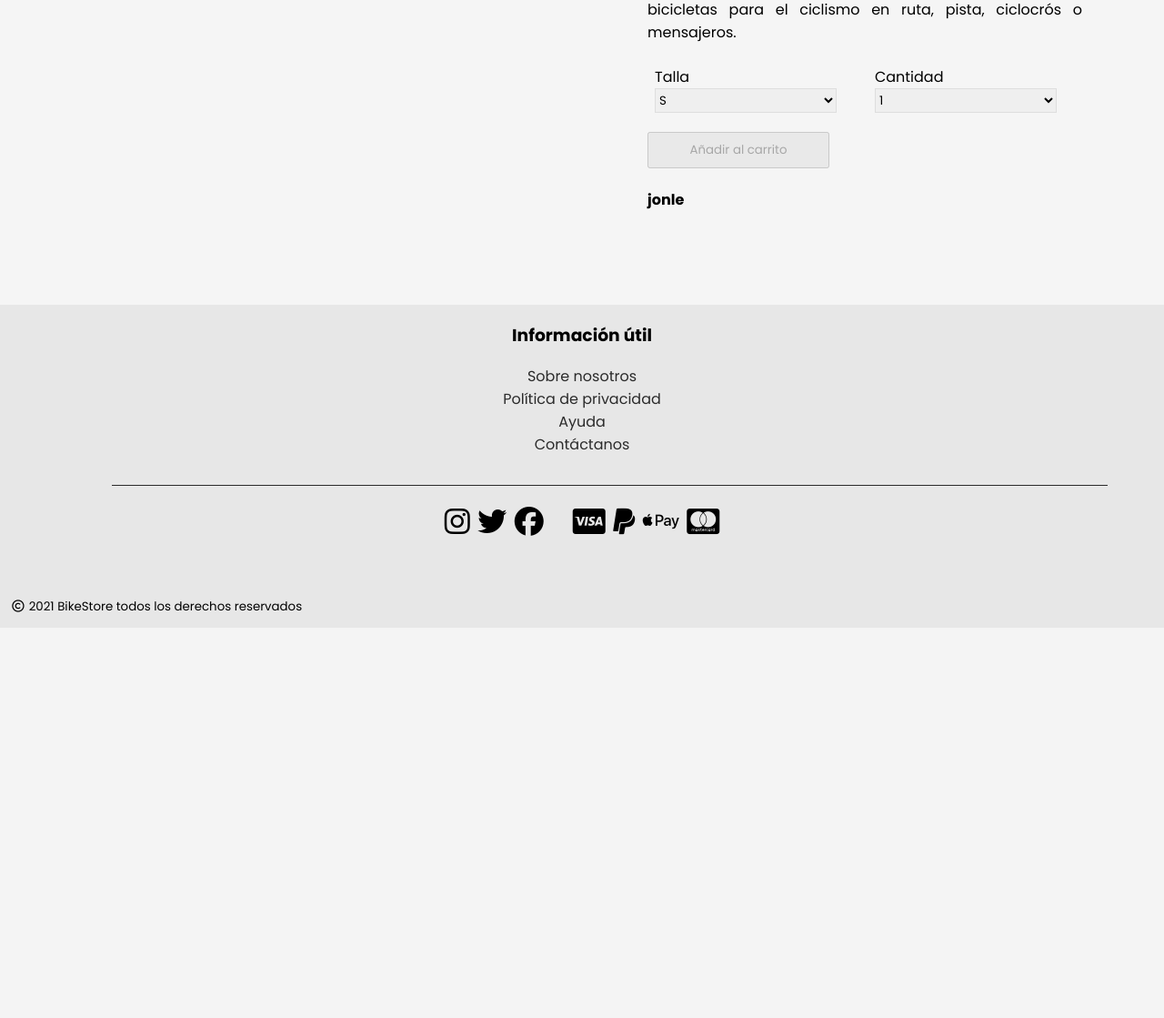
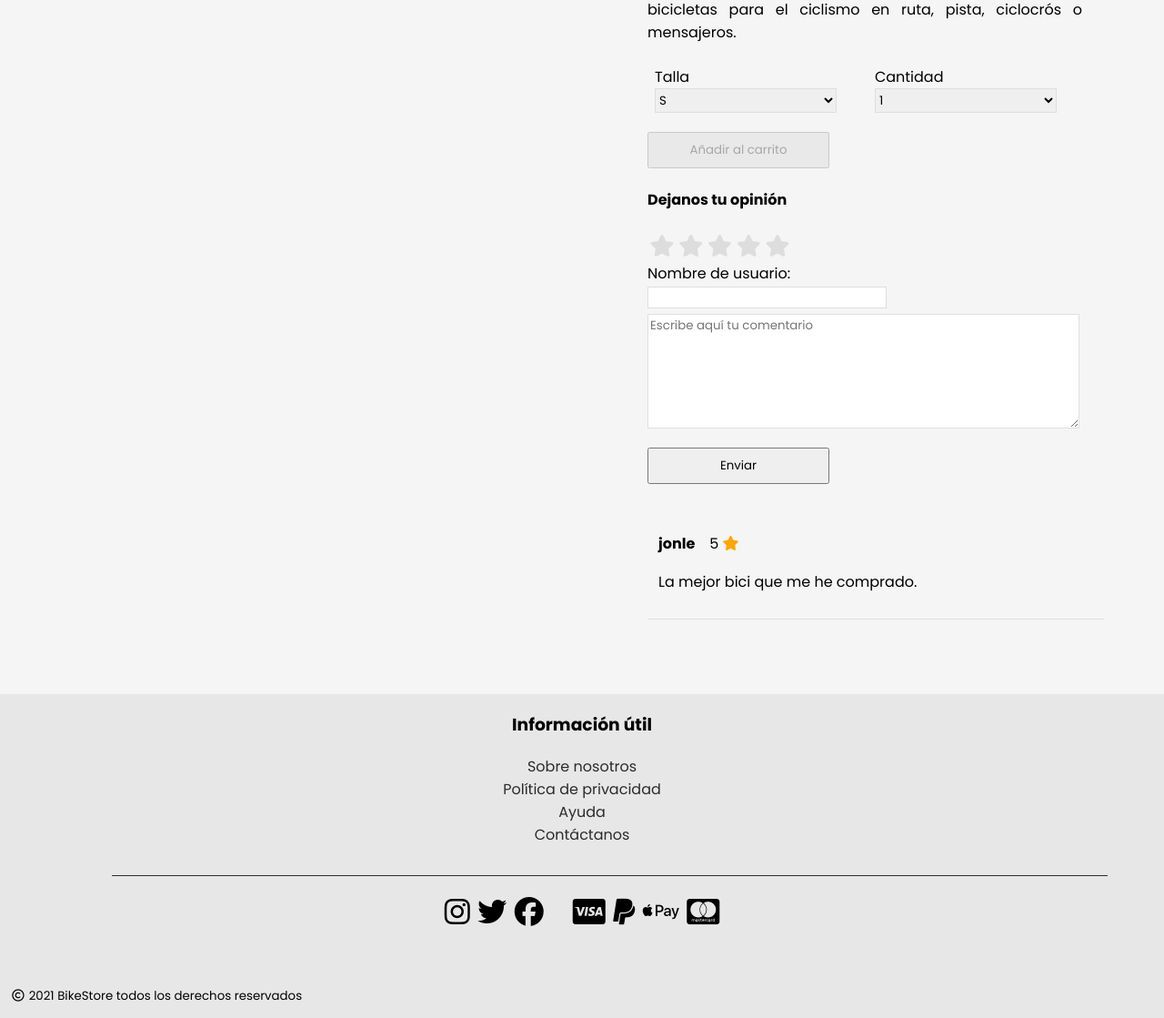
Before and after one commit to FerreMikel/Marketplace, a Django app: a page that uses marketplace/appMarketplace/templates/product.html in a window 1280 px wide. Shown: the part 901-2020 px from the top of the page at 91% size. Before the commit the page ends 1591 px from the top, so only its background shows below. Run offline with Django 3.2, Linux system fonts and the light colour scheme; data comes from the database, SQL or seed files in the repository; both versions use the stored data as it was after the commit; some libraries are stand-ins or nearby versions.

Commit message:
kept on with opinions form
Co-authored-by: Álvaro Gutiérrez <alvarogugon@gmail.com>
Co-authored-by: Mikel Ferrer <ferremikel@gmail.com>

```diff
--- a/marketplace/appMarketplace/models.py
+++ b/marketplace/appMarketplace/models.py
@@ -33,7 +33,7 @@ class Producto(models.Model):
     nombre = models.CharField(max_length=60)
     categoria = models.ForeignKey(Categoria, on_delete=models.CASCADE)
     fabricante = models.ForeignKey(Fabricante, on_delete=models.CASCADE)
-    precio = models.IntegerField()
+    precio = models.FloatField()
     caracteristicas = models.ManyToManyField(Caracteristica)
     slug = models.SlugField(unique=True)
 
@@ -51,7 +51,7 @@ class Imagen(models.Model):
 
 class Valoracion(models.Model):
     producto =  models.ForeignKey(Producto, on_delete=models.CASCADE)
-    estrellas = models.FloatField()
+    estrellas = models.IntegerField()
     username = models.CharField(max_length=30)
     texto = models.CharField(max_length=250)
 
--- a/marketplace/appMarketplace/static/css/product.css
+++ b/marketplace/appMarketplace/static/css/product.css
@@ -143,6 +143,82 @@ button {
   font-family: "Poppins", sans-serif;
 }
 
+/* STAR RATING */
+.rating-group {
+  display: inline-flex;
+}
+
+/* make hover effect work properly in IE */
+.rating__icon {
+  pointer-events: none;
+}
+
+/* hide radio inputs */
+.rating__input {
+ position: absolute !important;
+ left: -9999px !important;
+}
+
+/* hide 'none' input from screenreaders */
+.rating__input--none {
+  display: none
+}
+
+/* set icon padding and size */
+.rating__label {
+  cursor: pointer;
+  padding: 0 0.1em;
+  font-size: 1.5rem;
+}
+
+/* set default star color */
+.rating__icon--star {
+  color: orange;
+}
+
+/* if any input is checked, make its following siblings grey */
+.rating__input:checked ~ .rating__label .rating__icon--star {
+  color: #ddd;
+}
+
+/* make all stars orange on rating group hover */
+.rating-group:hover .rating__label .rating__icon--star {
+  color: orange;
+}
+
+/* make hovered input's following siblings grey on hover */
+.rating__input:hover ~ .rating__label .rating__icon--star {
+  color: #ddd;
+}
+
+/*FORM*/
+#username, #comment{
+  border-radius: 0;
+  border: 1px solid #ddde;
+  font-family: "Poppins", sans-serif;
+}
+#comment{
+  margin-top: 0.5em;
+}
+
+.opinion-wrapper{
+  margin-top: 20px;
+  padding: 0.75em;
+  border-bottom: 1px solid #ddde;
+ /* background-color: rgb(250, 250, 250);*/
+}
+
+.name-star-wrapper{
+  display: flex;
+  flex-wrap: wrap;
+  align-items: center;
+  margin-bottom: -20px;
+
+}
+.name-star-wrapper h4{
+  margin-right: 1em;
+}
+
 
 /* DESKTOP */
 
--- a/marketplace/appMarketplace/templates/categories.html
+++ b/marketplace/appMarketplace/templates/categories.html
@@ -22,7 +22,7 @@
                         <div class="imagen-producto" style="background-image: url('{{producto.imagen.url}}');"></div>
                         <div class="info-wrapper">
                             <span class="nombre-producto"><b>{{producto.fabricante.nombre}} {{producto.nombre}}</b></span>
-                            <span class="precio-producto">{{producto.precio}},00 €</span>
+                            <span class="precio-producto">{{producto.precio}} €</span>
                         </div>
                     </a>
                 </div>
--- a/marketplace/appMarketplace/templates/category.html
+++ b/marketplace/appMarketplace/templates/category.html
@@ -17,7 +17,7 @@
             <div class="imagen-producto" style="background-image: url('{{producto.imagen.url}}');"></div>
             <div class="info-wrapper">
                 <span class="nombre-producto"><b>{{producto.fabricante.nombre}} {{producto.nombre}}</b></span>
-                <span class="precio-producto">{{producto.precio}},00 €</span>
+                <span class="precio-producto">{{producto.precio}} €</span>
             </div>
         </a>
     </div>
--- a/marketplace/appMarketplace/templates/manufacturer.html
+++ b/marketplace/appMarketplace/templates/manufacturer.html
@@ -26,7 +26,7 @@
                             <div class="imagen-producto" style="background-image: url('{{producto.imagen.url}}');"></div>
                             <div class="info-wrapper">
                                 <span class="nombre-producto"><b>{{producto.fabricante.nombre}} {{producto.nombre}}</b></span>
-                                <span class="precio-producto">{{producto.precio}},00 €</span>
+                                <span class="precio-producto">{{producto.precio}} €</span>
                             </div>
                         </a>
                     </div>
--- a/marketplace/appMarketplace/templates/product.html
+++ b/marketplace/appMarketplace/templates/product.html
@@ -23,7 +23,7 @@
         <div class="product-info">
             <a href="/categorias/{{producto.categoria.slug}}" class="categoria-producto">{{producto.categoria.nombre}}</a>
             <h1>{{producto.fabricante.nombre}} {{producto.nombre}}</h1>
-            <h3>Precio: {{producto.precio}},00 €</h3>
+            <h3>Precio: {{producto.precio}} €</h3>
             <ul class="caracteristicas-wrapper">
                 <h4>Características</h4>
                 <div class="caracteristicas-items">
@@ -69,14 +69,38 @@
             </div>
             <div class="opinions-all">
                 <div class="form">
-
+                    <h4>Dejanos tu opinión</h4>
+                    <div class="rating">
+                        <div class="rating-group">
+                            <input disabled checked class="rating__input rating__input--none" name="rating3" id="rating3-none" value="0" type="radio">
+                            <label aria-label="1 star" class="rating__label" for="rating3-1"><i class="rating__icon rating__icon--star fa fa-star"></i></label>
+                            <input class="rating__input" name="rating3" id="rating3-1" value="1" type="radio">
+                            <label aria-label="2 stars" class="rating__label" for="rating3-2"><i class="rating__icon rating__icon--star fa fa-star"></i></label>
+                            <input class="rating__input" name="rating3" id="rating3-2" value="2" type="radio">
+                            <label aria-label="3 stars" class="rating__label" for="rating3-3"><i class="rating__icon rating__icon--star fa fa-star"></i></label>
+                            <input class="rating__input" name="rating3" id="rating3-3" value="3" type="radio">
+                            <label aria-label="4 stars" class="rating__label" for="rating3-4"><i class="rating__icon rating__icon--star fa fa-star"></i></label>
+                            <input class="rating__input" name="rating3" id="rating3-4" value="4" type="radio">
+                            <label aria-label="5 stars" class="rating__label" for="rating3-5"><i class="rating__icon rating__icon--star fa fa-star"></i></label>
+                            <input class="rating__input" name="rating3" id="rating3-5" value="5" type="radio">
+                        </div>
+                    </div>
+                    <form action="#">
+                        <label for="username">Nombre de usuario:</label><br>
+                        <input type="text" id="username" name="username"><br>
+                        <textarea rows="6" cols="40" id="comment" placeholder="Escribe aquí tu comentario"></textarea>
+                    </form>
+                    <button>Enviar</button>
                 </div>
 
                 {% for valoracion in valoraciones%}
                     <div class="customer-opinions">
-                        <h4>{{valoracion.username}}</h4>
-                        <div class="stars">
-
+                        <div class="opinion-wrapper">
+                            <div class="name-star-wrapper">
+                                <h4>{{valoracion.username}}</h4>
+                                <span>{{valoracion.estrellas}} <i class="rating__icon rating__icon--star fa fa-star"></i></span>
+                            </div>
+                            <p>{{valoracion.texto}}</p>
                         </div>
                     </div>
                 {% endfor %}
```
Also changed, not shown: marketplace/appMarketplace/migrations/0005_auto_20220111_1734.py (added), marketplace/db.sqlite3.
